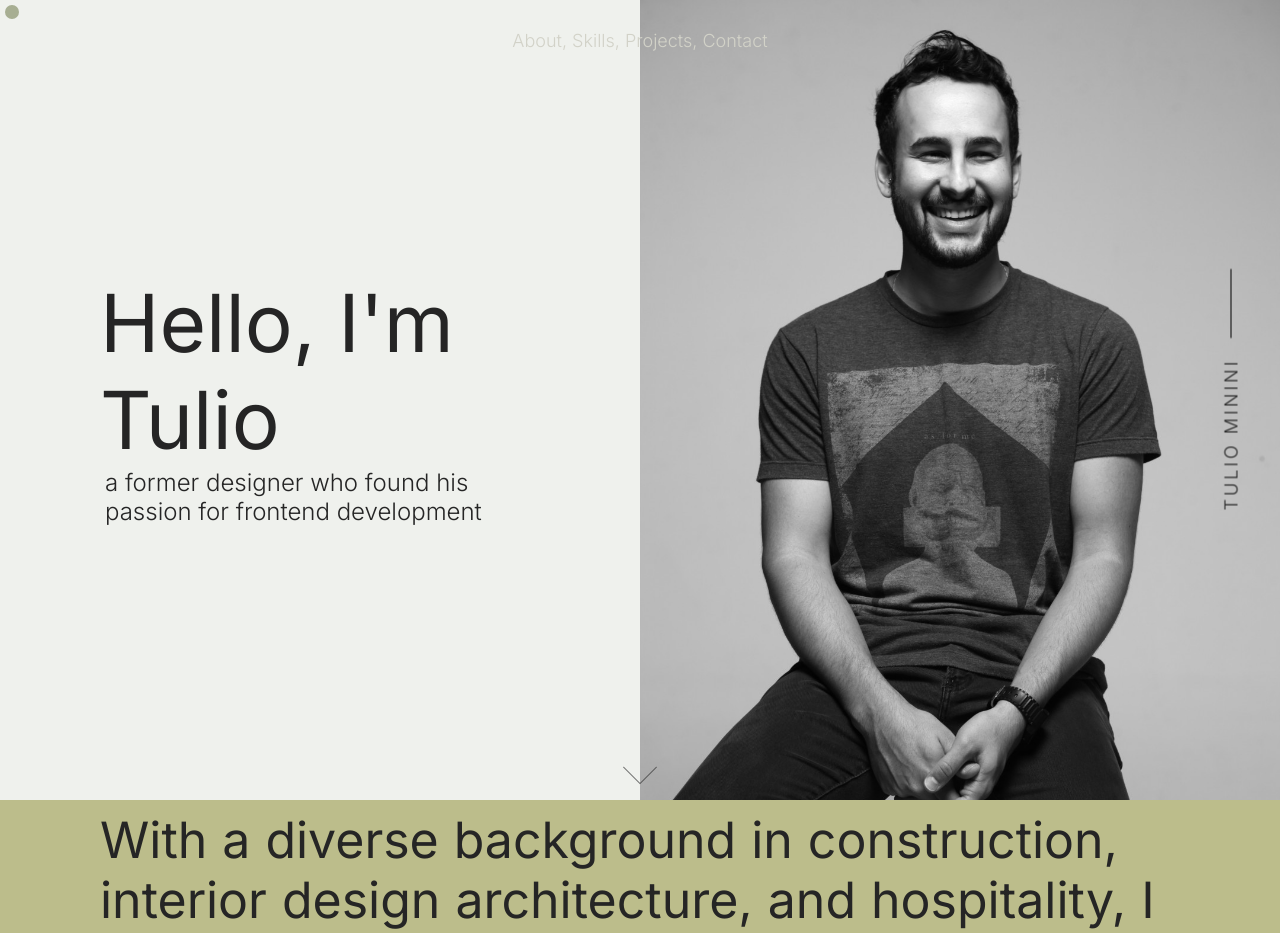
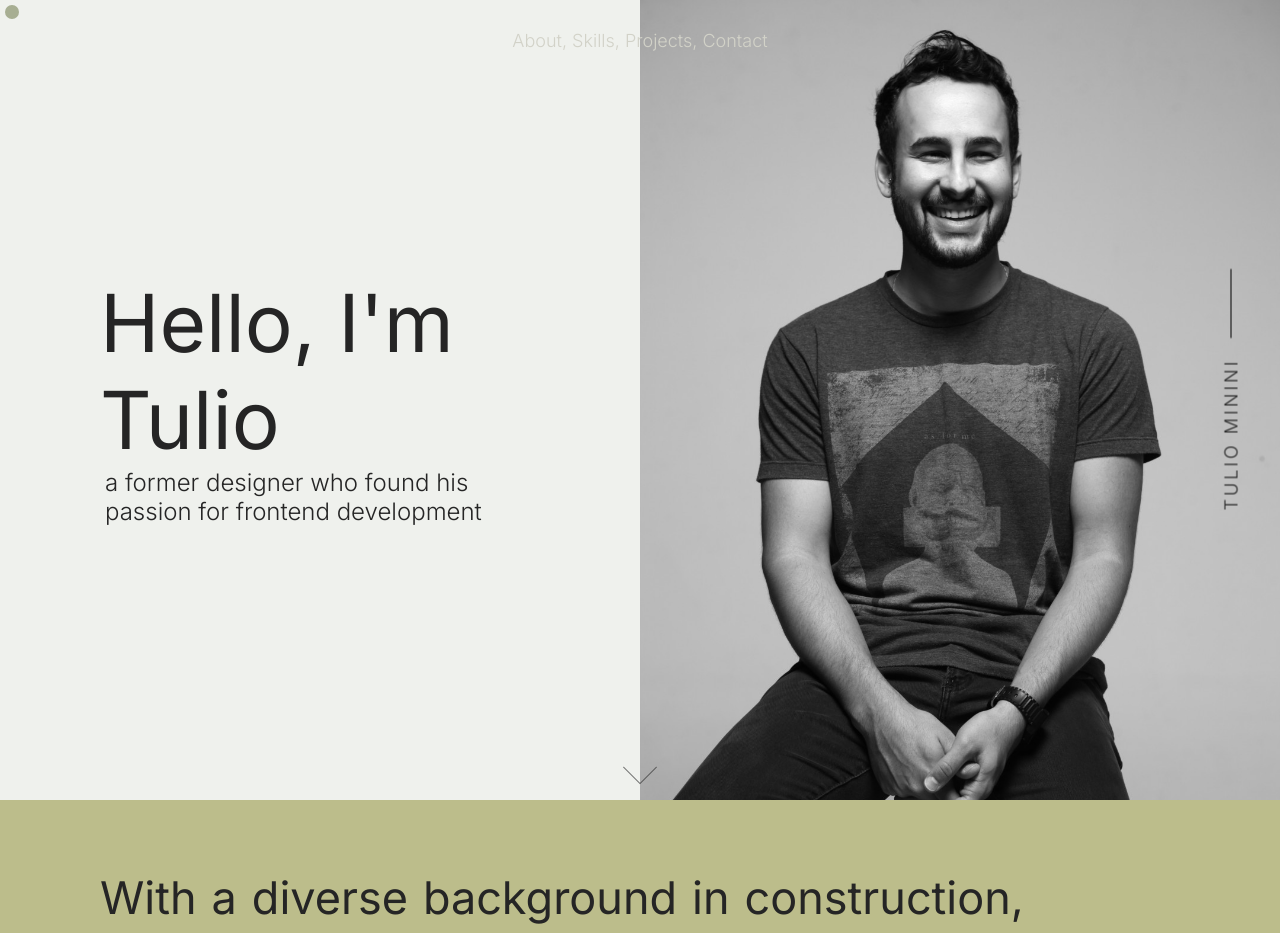
Before and after one commit to t-minini/my-website-v3, a React (Create React App) app: page / in a window 1280 px wide. Shown: the top 933 px of the page. Built offline with nearby package versions, Linux system fonts and the light colour scheme.

Commit message:
font size updated

```diff
--- a/src/components/about/About.module.css
+++ b/src/components/about/About.module.css
@@ -8,7 +8,7 @@
 }
 
 .about span.word {
-  font-size: 5rem;
+  font-size: 4.5rem;
   display: inline-block;
   transition: color 0.3s ease-in-out; /* Increase the duration for color transition */
   color: var(--font-dark); /* Default text color */
```
